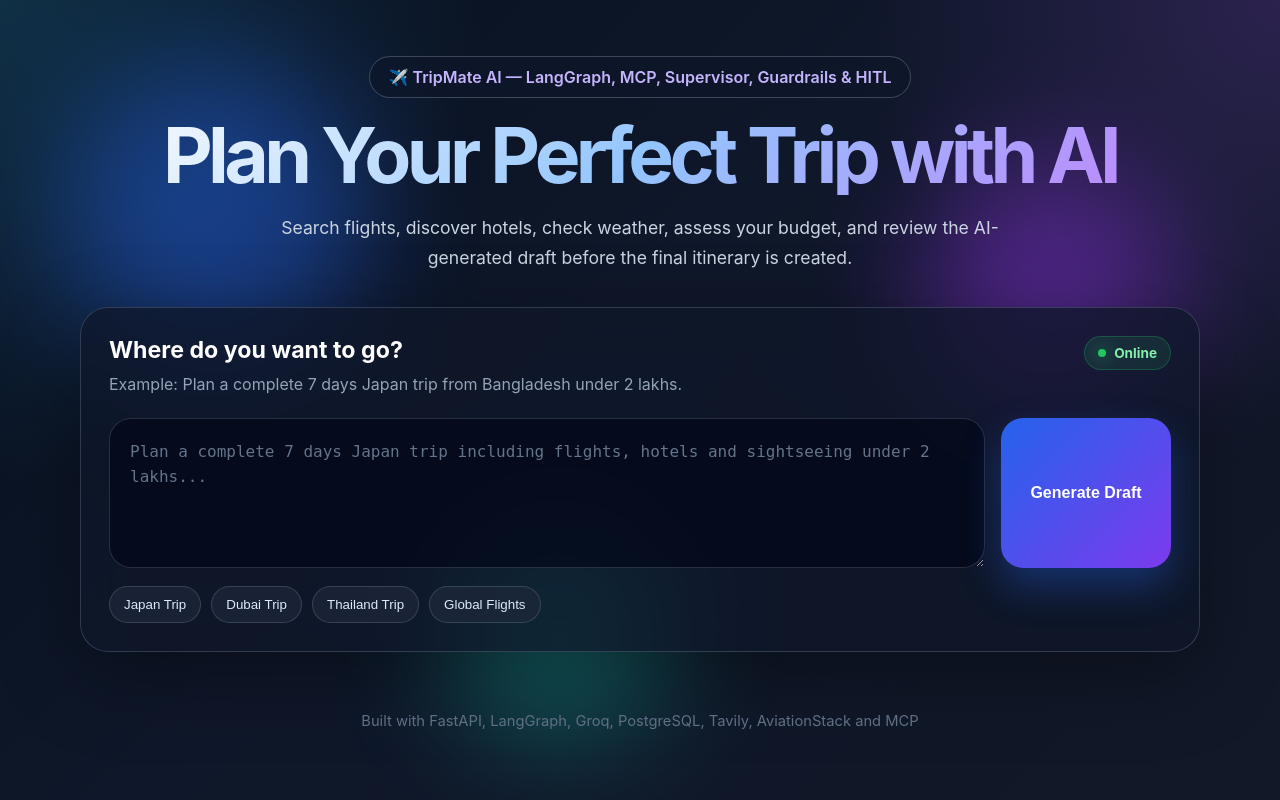
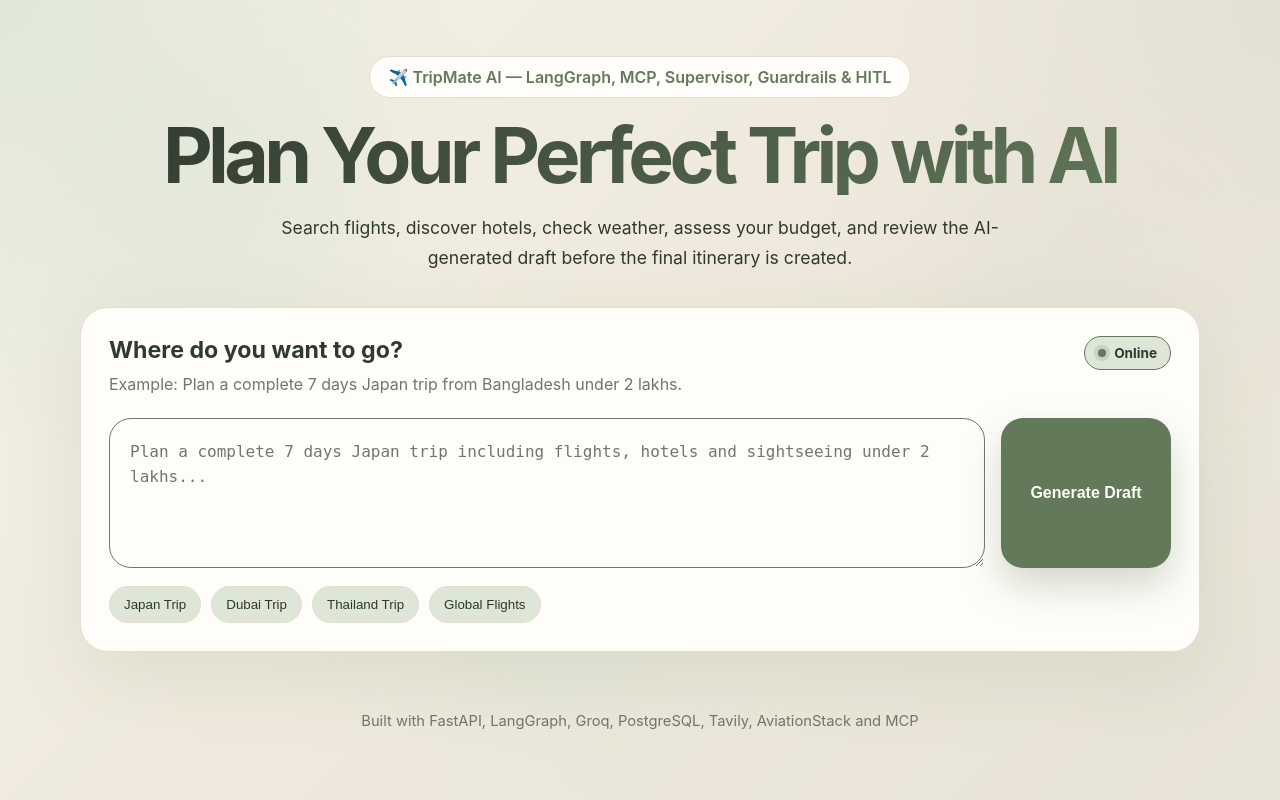
Before and after one commit to Ronitkapar/Travel_Agent, a FastAPI app: page / in a window 1280 px wide. Run offline with FastAPI, Linux system fonts and the light colour scheme; some libraries are stand-ins or nearby versions.

Commit message:
checkpoint-1

```diff
--- a/frontend/assets/style.css
+++ b/frontend/assets/style.css
@@ -7,8 +7,8 @@
 body {
   font-family: Inter, system-ui, -apple-system, BlinkMacSystemFont, "Segoe UI", sans-serif;
   min-height: 100vh;
-  background: #07111f;
-  color: #ffffff;
+  background: #F5F1E8;
+  color: #30392F;
   overflow-x: hidden;
 }
 
@@ -17,9 +17,9 @@ body {
   inset: 0;
   z-index: -1;
   background:
-    radial-gradient(circle at top left, rgba(56, 189, 248, 0.18), transparent 32%),
-    radial-gradient(circle at top right, rgba(168, 85, 247, 0.18), transparent 28%),
-    linear-gradient(135deg, #07111f 0%, #0f172a 45%, #111827 100%);
+    radial-gradient(circle at top left, rgba(221, 230, 215, 0.85), transparent 32%),
+    radial-gradient(circle at top right, rgba(227, 222, 211, 0.8), transparent 28%),
+    linear-gradient(135deg, #F5F1E8 0%, #EFEADD 45%, #E7E3D6 100%);
 }
 
 .gradient-circle {
@@ -32,7 +32,7 @@ body {
 .circle-1 {
   width: 300px;
   height: 300px;
-  background: #2563eb;
+  background: #DDE6D7;
   top: 8%;
   left: 5%;
 }
@@ -40,7 +40,7 @@ body {
 .circle-2 {
   width: 260px;
   height: 260px;
-  background: #9333ea;
+  background: #E3DED3;
   top: 20%;
   right: 8%;
 }
@@ -48,7 +48,7 @@ body {
 .circle-3 {
   width: 220px;
   height: 220px;
-  background: #14b8a6;
+  background: #DDE6D7;
   bottom: 8%;
   left: 35%;
 }
@@ -69,11 +69,11 @@ body {
   align-items: center;
   gap: 8px;
   padding: 10px 18px;
-  border: 1px solid rgba(148, 163, 184, 0.35);
+  border: 1px solid #E3DED3;
   border-radius: 999px;
-  background: rgba(15, 23, 42, 0.72);
+  background: #FFFDFA;
   backdrop-filter: blur(16px);
-  color: #c4b5fd;
+  color: #637A5A;
   font-weight: 600;
   margin-bottom: 20px;
 }
@@ -83,7 +83,7 @@ body {
   line-height: 1;
   letter-spacing: -0.06em;
   margin-bottom: 18px;
-  background: linear-gradient(135deg, #ffffff, #93c5fd, #c084fc);
+  background: linear-gradient(135deg, #30392F, #637A5A);
   -webkit-background-clip: text;
   -webkit-text-fill-color: transparent;
 }
@@ -91,7 +91,7 @@ body {
 .hero-section p {
   max-width: 800px;
   margin: 0 auto;
-  color: #cbd5e1;
+  color: #30392F;
   font-size: 1.1rem;
   line-height: 1.7;
 }
@@ -100,9 +100,9 @@ body {
 .workflow-section,
 .result-section,
 .approval-section {
-  background: rgba(15, 23, 42, 0.76);
-  border: 1px solid rgba(148, 163, 184, 0.26);
-  box-shadow: 0 24px 80px rgba(0, 0, 0, 0.35);
+  background: #FFFDFA;
+  border: 1px solid #E3DED3;
+  box-shadow: 0 24px 80px rgba(99, 122, 90, 0.12);
   backdrop-filter: blur(20px);
   border-radius: 28px;
 }
@@ -141,17 +141,21 @@ body {
 .card-header p,
 .result-header p,
 .approval-content p {
-  color: #94a3b8;
+  color: #72766C;
   line-height: 1.5;
+}
+
+.approval-content p {
+  color: #30392F;
 }
 
 .status-pill {
   display: flex;
   align-items: center;
   gap: 8px;
-  background: rgba(34, 197, 94, 0.12);
-  color: #86efac;
-  border: 1px solid rgba(34, 197, 94, 0.25);
+  background: #DDE6D7;
+  color: #30392F;
+  border: 1px solid #637A5A;
   padding: 8px 13px;
   border-radius: 999px;
   font-weight: 700;
@@ -163,8 +167,8 @@ body {
   width: 8px;
   height: 8px;
   border-radius: 50%;
-  background: #22c55e;
-  box-shadow: 0 0 18px #22c55e;
+  background: #637A5A;
+  box-shadow: 0 0 0 4px rgba(99, 122, 90, 0.18);
 }
 
 .input-area {
@@ -178,10 +182,10 @@ textarea {
   width: 100%;
   min-height: 150px;
   resize: vertical;
-  border: 1px solid rgba(148, 163, 184, 0.24);
+  border: 1px solid #72766C;
   border-radius: 22px;
-  background: rgba(2, 6, 23, 0.64);
-  color: #ffffff;
+  background: #FFFDFA;
+  color: #30392F;
   padding: 20px;
   font-size: 1rem;
   line-height: 1.6;
@@ -190,12 +194,12 @@ textarea {
 }
 
 textarea:focus {
-  border-color: rgba(96, 165, 250, 0.85);
-  box-shadow: 0 0 0 4px rgba(59, 130, 246, 0.18);
+  border-color: #637A5A;
+  box-shadow: 0 0 0 4px rgba(99, 122, 90, 0.2);
 }
 
 textarea::placeholder {
-  color: #64748b;
+  color: #72766C;
 }
 
 #sendBtn {
@@ -203,18 +207,18 @@ textarea::placeholder {
   border: none;
   border-radius: 22px;
   padding: 0 24px;
-  background: linear-gradient(135deg, #2563eb, #7c3aed);
-  color: #ffffff;
+  background: #637A5A;
+  color: #FFFDFA;
   font-weight: 800;
   font-size: 1rem;
   cursor: pointer;
-  box-shadow: 0 18px 38px rgba(37, 99, 235, 0.35);
+  box-shadow: 0 18px 38px rgba(99, 122, 90, 0.28);
   transition: 0.25s ease;
 }
 
 #sendBtn:hover {
   transform: translateY(-2px);
-  box-shadow: 0 22px 50px rgba(124, 58, 237, 0.4);
+  box-shadow: 0 22px 50px rgba(99, 122, 90, 0.34);
 }
 
 #sendBtn:disabled,
@@ -233,9 +237,9 @@ textarea::placeholder {
 }
 
 .quick-prompts button {
-  border: 1px solid rgba(148, 163, 184, 0.25);
-  background: rgba(30, 41, 59, 0.7);
-  color: #dbeafe;
+  border: 1px solid #E3DED3;
+  background: #DDE6D7;
+  color: #30392F;
   border-radius: 999px;
   padding: 10px 14px;
   cursor: pointer;
@@ -527,7 +531,7 @@ textarea::placeholder {
 
 footer {
   text-align: center;
-  color: #64748b;
+  color: #72766C;
   padding: 30px 16px 40px;
   font-size: 0.92rem;
 }
```
Also changed, not shown: other parts of frontend/assets/style.css (+54 -54 lines).
